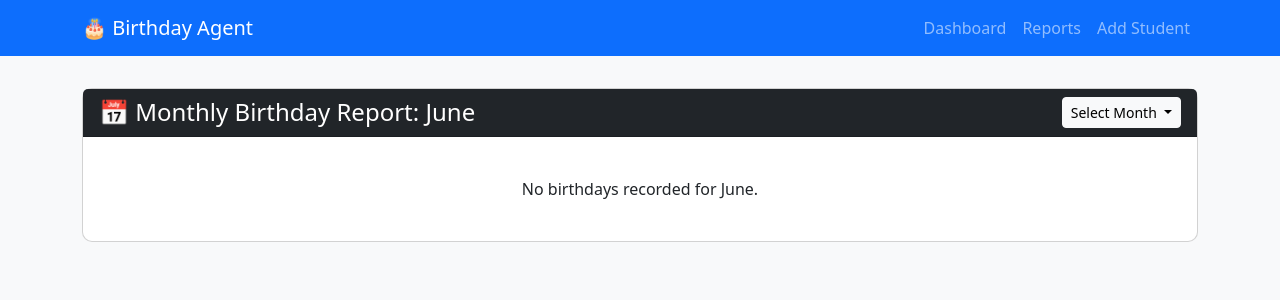
After one commit to johanUltraGo/birthday-ai-agent, a Flask app: page /reports in a window 1280 px wide. The commit adds this page. Shown: the top 300 px of the page. Run offline with Flask 3, Linux system fonts and the light colour scheme.

Commit message:
Complete Task 4: Monthly Birthday Report Generation

```diff
--- a/app.py
+++ b/app.py
@@ -82,5 +82,26 @@ def generate_poster(student_id):
     poster_url = poster_path.replace('static/', '')
     return render_template('view_poster.html', student=student, poster_url=poster_url, quote=quote)
 
+@app.route('/reports', methods=['GET'])
+def reports():
+    month = request.args.get('month', datetime.now().month, type=int)
+    students = Student.query.all()
+
+    # Filter students by the selected month
+    monthly_birthdays = [s for s in students if s.birthday.month == month]
+    # Sort by day
+    monthly_birthdays.sort(key=lambda x: x.birthday.day)
+
+    months = [
+        "January", "February", "March", "April", "May", "June",
+        "July", "August", "September", "October", "November", "December"
+    ]
+
+    return render_template('reports.html',
+                           students=monthly_birthdays,
+                           current_month=month,
+                           month_name=months[month-1],
+                           months=months)
+
 if __name__ == '__main__':
     app.run(debug=True)
--- a/templates/base.html
+++ b/templates/base.html
@@ -18,6 +18,9 @@
                 <ul class="navbar-nav ms-auto">
                     <li class="nav-item">
                         <a class="nav-link" href="{{ url_for('index') }}">Dashboard</a>
+                    </li>
+                    <li class="nav-item">
+                        <a class="nav-link" href="{{ url_for('reports') }}">Reports</a>
                     </li>
                     <li class="nav-item">
                         <a class="nav-link" href="{{ url_for('add_student') }}">Add Student</a>
--- /dev/null
+++ b/templates/reports.html
@@ -0,0 +1,58 @@
+{% extends 'base.html' %}
+
+{% block content %}
+<div class="row">
+    <div class="col-md-12 mb-4">
+        <div class="card">
+            <div class="card-header bg-dark text-white d-flex justify-content-between align-items-center">
+                <h4 class="mb-0">📅 Monthly Birthday Report: {{ month_name }}</h4>
+                <div class="dropdown">
+                    <button class="btn btn-light btn-sm dropdown-toggle" type="button" data-bs-toggle="dropdown">
+                        Select Month
+                    </button>
+                    <ul class="dropdown-menu">
+                        {% for i in range(1, 13) %}
+                            <li><a class="dropdown-item" href="{{ url_for('reports', month=i) }}">{{ months[i-1] }}</a></li>
+                        {% endfor %}
+                    </ul>
+                </div>
+            </div>
+            <div class="card-body">
+                {% if students %}
+                    <div id="reportContent">
+                        <div class="text-center mb-4 d-none d-print-block">
+                            <h2>Birthday List - {{ month_name }}</h2>
+                            <hr>
+                        </div>
+                        <table class="table table-striped">
+                            <thead>
+                                <tr>
+                                    <th>Day</th>
+                                    <th>Student Name</th>
+                                    <th>Class</th>
+                                    <th>Original Birthday</th>
+                                </tr>
+                            </thead>
+                            <tbody>
+                                {% for student in students %}
+                                    <tr>
+                                        <td><strong>{{ student.birthday.day }}</strong></td>
+                                        <td>{{ student.name }}</td>
+                                        <td>{{ student.student_class }}</td>
+                                        <td>{{ student.birthday.strftime('%d %B %Y') }}</td>
+                                    </tr>
+                                {% endfor %}
+                            </tbody>
+                        </table>
+                    </div>
+                    <div class="d-grid gap-2 d-md-flex justify-content-md-end mt-3">
+                        <button class="btn btn-primary" onclick="window.print()">Export to PDF / Print</button>
+                    </div>
+                {% else %}
+                    <p class="text-center my-4">No birthdays recorded for {{ month_name }}.</p>
+                {% endif %}
+            </div>
+        </div>
+    </div>
+</div>
+{% endblock %}
```
